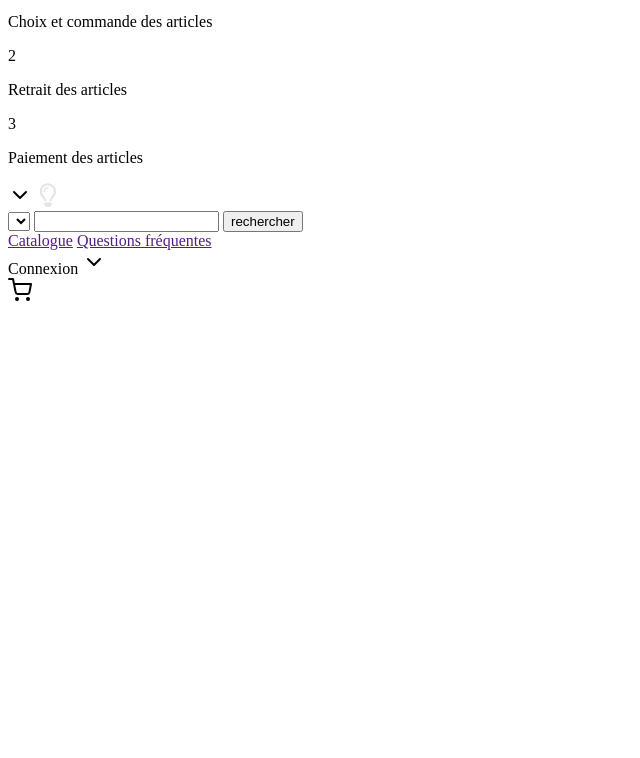
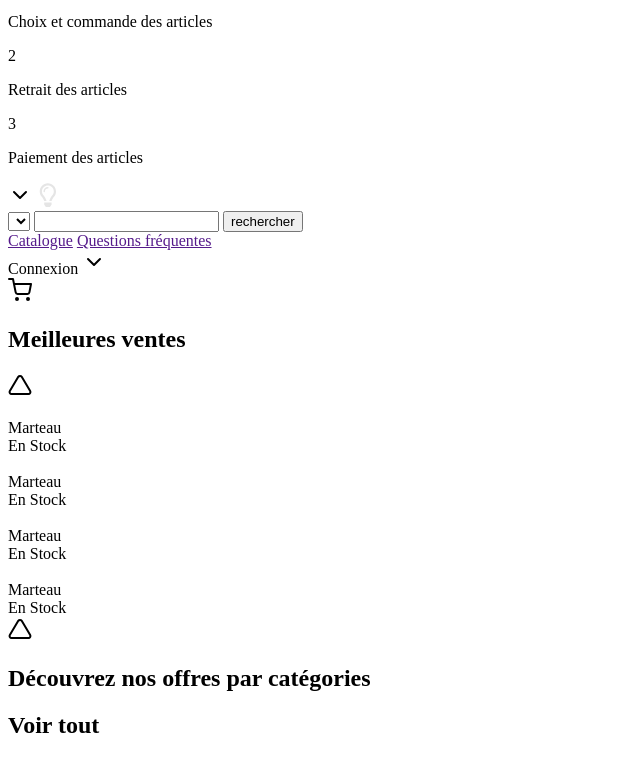
Before and after one commit to Dsaquel/prixba, a plain HTML site: page index.html in a window 1280 px wide. Shown: the part 173-931 px from the top of the page, without its empty margins (0-640 px from the left). Before the commit the page ends 800 px from the top, so only its background shows below. Drawn offline with Linux system fonts and the light colour scheme.

Commit message:
added best seller section to html

```diff
--- a/index.html
+++ b/index.html
@@ -66,6 +66,78 @@
   <main>
 
     <section id="best-sellers">
+      <div class="section-title red">
+        <h1>Meilleures ventes</h1>
+      </div>
+
+      <div class="previous-arrow">
+        <img src="./assets/icons/triangle.svg" alt="">
+      </div>
+
+      <div class="product-card">
+        <!-- TODO add src -->
+        <img src="" alt="">
+        <div class="item">
+          <div class="item-left">
+            <div class="item-title">Marteau</div>
+            <div class="item-price"></div>
+          </div>
+          <div class="item-right">En Stock</div>
+        </div>
+      </div>
+
+      <div class="product-card">
+        <!-- TODO add src -->
+        <img src="" alt="">
+        <div class="item">
+          <div class="item-left">
+            <div class="item-title">Marteau</div>
+            <div class="item-price"></div>
+          </div>
+          <div class="item-right">En Stock</div>
+        </div>
+      </div>
+
+      <div class="product-card">
+        <!-- TODO add src -->
+        <img src="" alt="">
+        <div class="item">
+          <div class="item-left">
+            <div class="item-title">Marteau</div>
+            <div class="item-price"></div>
+          </div>
+          <div class="item-right">En Stock</div>
+        </div>
+      </div>
+
+      <div class="product-card">
+        <!-- TODO add src -->
+        <img src="" alt="">
+        <div class="item">
+          <div class="item-left">
+            <div class="item-title">Marteau</div>
+            <div class="item-price"></div>
+          </div>
+          <div class="item-right">En Stock</div>
+        </div>
+      </div>
+
+      <div class="next-arrow">
+        <img src="./assets/icons/triangle.svg" alt="">
+      </div>
+
+    </section>
+
+    <section id="discover">
+
+      <div class="section-title">
+        <h1>Découvrez nos offres par catégories</h1>
+        <h2>Voir tout</h2>
+      </div>
+
+      <div class="category-card">
+
+      </div>
 
     </section>
 
```
